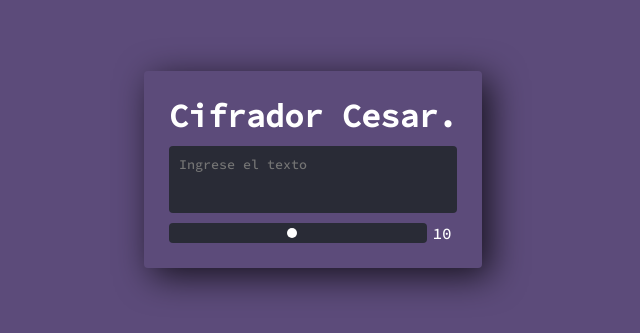
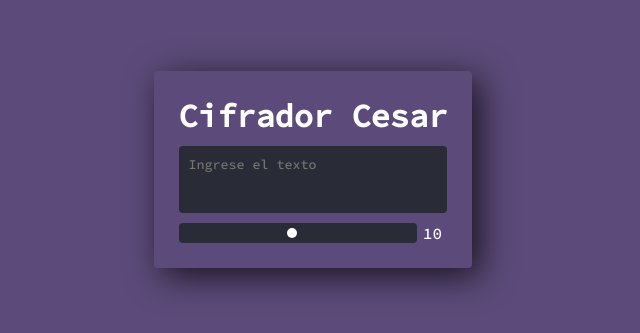
Before and after one commit to AyalaJDann951/Cifrador-Cesar-03062022, a plain HTML site: page index.html in a window 1280 px wide. Shown: the part 239-572 px from the top of the page, without its empty margins (327-967 px from the left). Drawn offline with Linux system fonts and the light colour scheme.

Commit message:
Update index.html

```diff
--- a/index.html
+++ b/index.html
@@ -10,7 +10,7 @@
 </head>
 <body>
     <main>
-        <h1>Cifrador Cesar.</h1>
+        <h1>Cifrador Cesar</h1>
         <form id="cifrador" autocomplete="off">
             <input id="input-original" spellcheck="false" placeholder="Ingrese el texto" type="text" name="text">
         </form>
```
